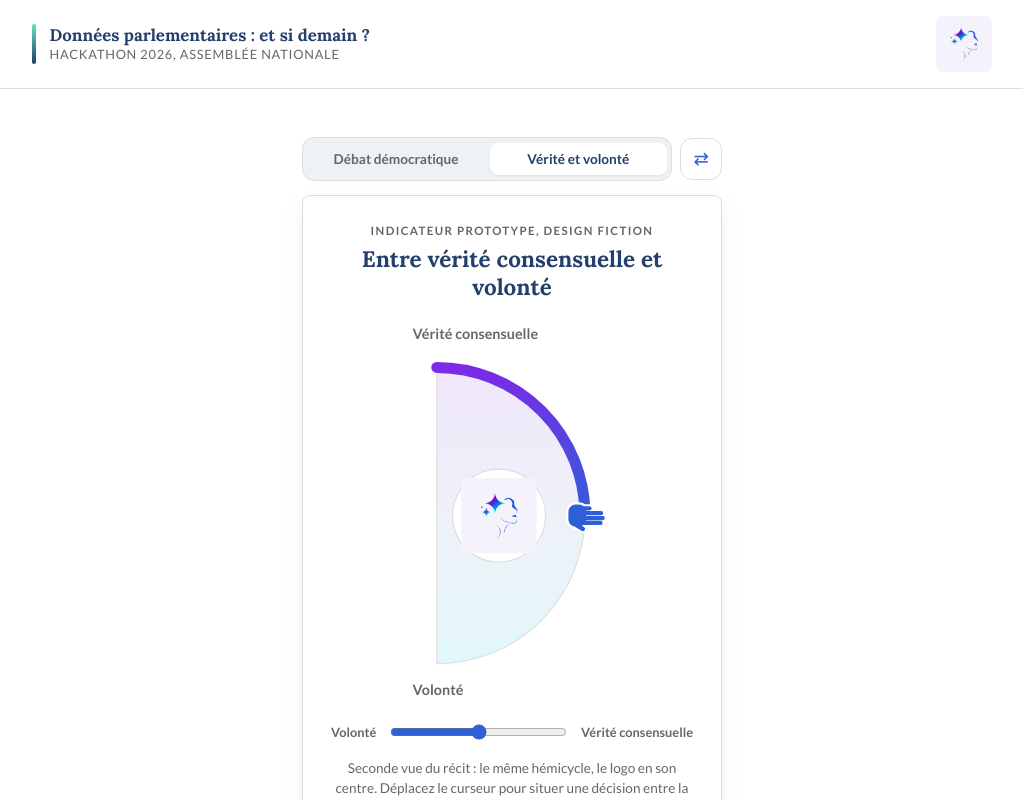
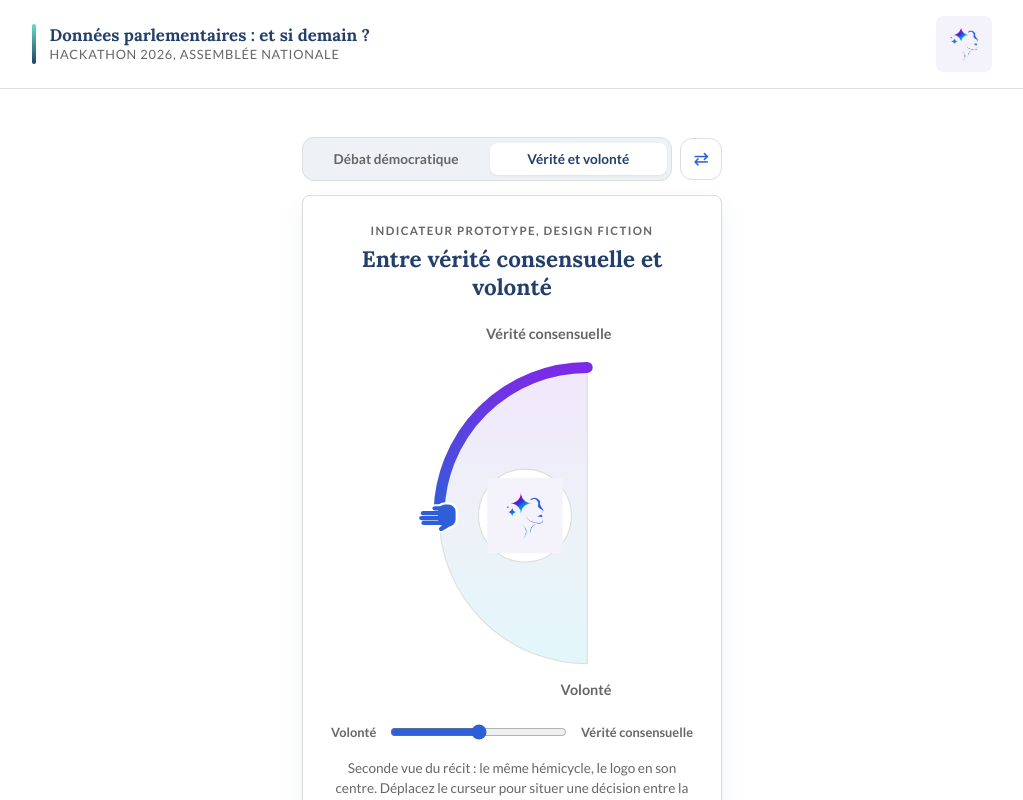
Before and after one commit to ErenAtolgan/donnees-parlementaires-et-si-demain, a React (Vite) app in the folder app/: page / in a window 1280 px wide. Both pictures are taken after a click on the tab "Vérité et volonté". Shown: the top 800 px of the page, without its empty margins (128-1151 px from the left). Built offline with nearby package versions, Linux system fonts and the light colour scheme.

Commit message:
Retourne le demi-cercle de la seconde vue (bombé vers la gauche)
Co-Authored-By: Claude Fable 5 <noreply@anthropic.com>
Claude-Session: https://claude.ai/code/session_018xV7kDg1SWvWcZjwpCbM7c

```diff
--- a/app/src/App.jsx
+++ b/app/src/App.jsx
@@ -26,6 +26,7 @@ const HEMICYCLES = [
     poleBas: 'Volonté',
     valeurInitiale: 50,
     logoCentre: true,
+    miroir: true,
     note:
       'Seconde vue du récit : le même hémicycle, le logo en son centre. Déplacez le curseur ' +
       'pour situer une décision entre la volonté (bas) et la vérité consensuelle (haut), et ' +
@@ -92,6 +93,7 @@ export default function App() {
                 note={h.note}
                 valeurInitiale={h.valeurInitiale}
                 logoCentre={h.logoCentre}
+                miroir={h.miroir}
               />
             </div>
           ))}
--- a/app/src/components/Gauge.jsx
+++ b/app/src/components/Gauge.jsx
@@ -121,6 +121,7 @@ export default function Gauge({
   note,
   valeurInitiale = 62,
   logoCentre = false,
+  miroir = false,
 }) {
   const uid = useId()
   const [valeur, setValeur] = useState(valeurInitiale)
@@ -167,14 +168,16 @@ export default function Gauge({
             </linearGradient>
           </defs>
 
-          {/* Poles de l'axe */}
-          <text x={14} y={-10} className="axe-label">
+          {/* Poles de l'axe (hors miroir pour rester lisibles) */}
+          <text x={miroir ? 194 : 14} y={-10} className="axe-label" textAnchor={miroir ? 'end' : 'start'}>
             {poleHaut}
           </text>
-          <text x={14} y={312} className="axe-label">
+          <text x={miroir ? 194 : 14} y={312} className="axe-label" textAnchor={miroir ? 'end' : 'start'}>
             {poleBas}
           </text>
 
+          {/* Dessin, reflete horizontalement si miroir (bombe a gauche) */}
+          <g transform={miroir ? 'translate(208 0) scale(-1 1)' : undefined}>
             {/* Hemicycle plein (demi-disque bombe a droite) */}
             <path
               d={`M ${CX} ${CY + R} A ${R} ${R} 0 0 0 ${CX} ${CY - R} Z`}
@@ -191,14 +194,24 @@ export default function Gauge({
               strokeLinecap="round"
             />
 
-          {/* Logo au centre du demi-disque (seconde vue du recit) */}
+            {/* Main pointant la position */}
+            <MainCurseur valeur={valeur} />
+          </g>
+
+          {/* Logo au centre du demi-disque (seconde vue du recit), jamais reflete */}
           {logoCentre && (
             <g>
               {/* Centre visuel du demi-disque : a ~0.42 R du bord plat */}
-              <circle cx={CX + R * 0.42} cy={CY} r={42} fill="#ffffff" stroke="#dddddd" />
+              <circle
+                cx={miroir ? 208 - CX - R * 0.42 : CX + R * 0.42}
+                cy={CY}
+                r={42}
+                fill="#ffffff"
+                stroke="#dddddd"
+              />
               <image
                 href="/logo.png"
-                x={CX + R * 0.42 - 34}
+                x={(miroir ? 208 - CX - R * 0.42 : CX + R * 0.42) - 34}
                 y={CY - 34}
                 width={68}
                 height={68}
@@ -206,9 +219,6 @@ export default function Gauge({
               />
             </g>
           )}
-
-          {/* Main pointant la position */}
-          <MainCurseur valeur={valeur} />
         </svg>
       </div>
 
```
Lines whose indentation alone changed are shown as unchanged.
